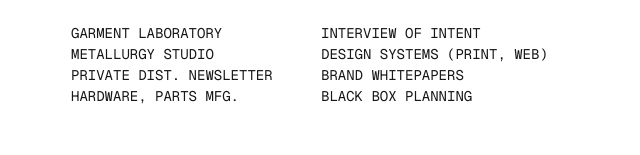
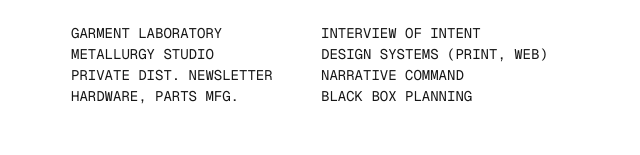
Before and after one commit to awhmaisy/pm-c2, a Next.js app: page / in a window 1280 px wide. Shown: the part 351-506 px from the top of the page, without its empty margins (319-959 px from the left). Built offline with nearby package versions, Linux system fonts and the light colour scheme.

Commit message:
lingo change

```diff
--- a/app/page.tsx
+++ b/app/page.tsx
@@ -35,7 +35,7 @@ export default function Home() {
             <br />
               <p>INTERVIEW OF INTENT</p>
               <p>DESIGN SYSTEMS (PRINT, WEB)</p>
-              <p>BRAND WHITEPAPERS</p>
+              <p>NARRATIVE COMMAND</p>
               <p>BLACK BOX PLANNING</p>
           </div>
         </div>
```
